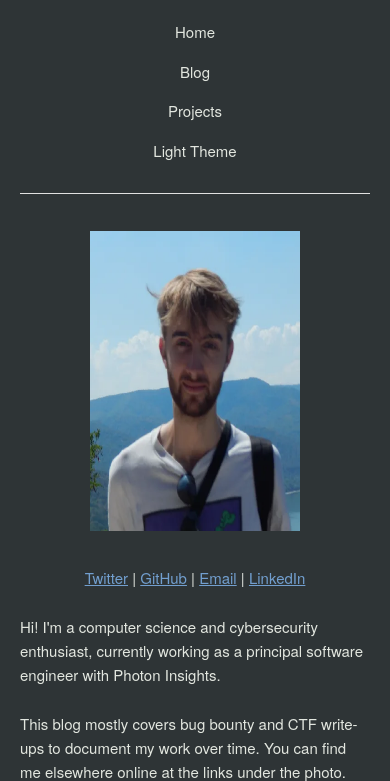
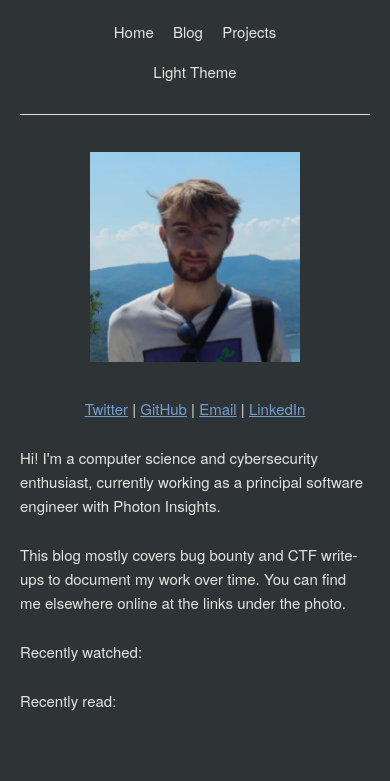
Before and after one commit to Ge0rg3/georgeom.net, a PHP site: page /index.php in a window 390 px wide. Shown: the part 69-850 px from the top of the page. After the commit the page ends 780 px from the top, so only its background shows below. Run offline with PHP 8.4, Linux system fonts and the light colour scheme.

Commit message:
Fix navbar and profile picture on mobile

```diff
--- a/public_html/assets/style.css
+++ b/public_html/assets/style.css
@@ -65,6 +65,9 @@ a {
 @media (max-width: 449px) {
     #navbar-container div:not(:last-of-type) {
         display: inline-block;
+        float: none;
+        width: auto;
+        padding: 0 0.75rem;
         margin-bottom: 5%;
     }
     #navbar hr {
@@ -72,11 +75,13 @@ a {
     }
 }
 
-/* Make navbar stick to top of page, whilst maintaining container width */
-#navbar {
-    position: sticky;
-    top: 0;
-    z-index: 10;
+/* Make navbar stick to top of page */
+@media (min-width: 550px) {
+    #navbar {
+        position: sticky;
+        top: 0;
+        z-index: 10;
+    }
 }
 
 /* Center image in skeleton col */
@@ -107,6 +112,7 @@ a {
 /* Fit profile image to div */
 .profile-image {
     max-width: 75%;
+    height: auto;
 }
 
 
```
